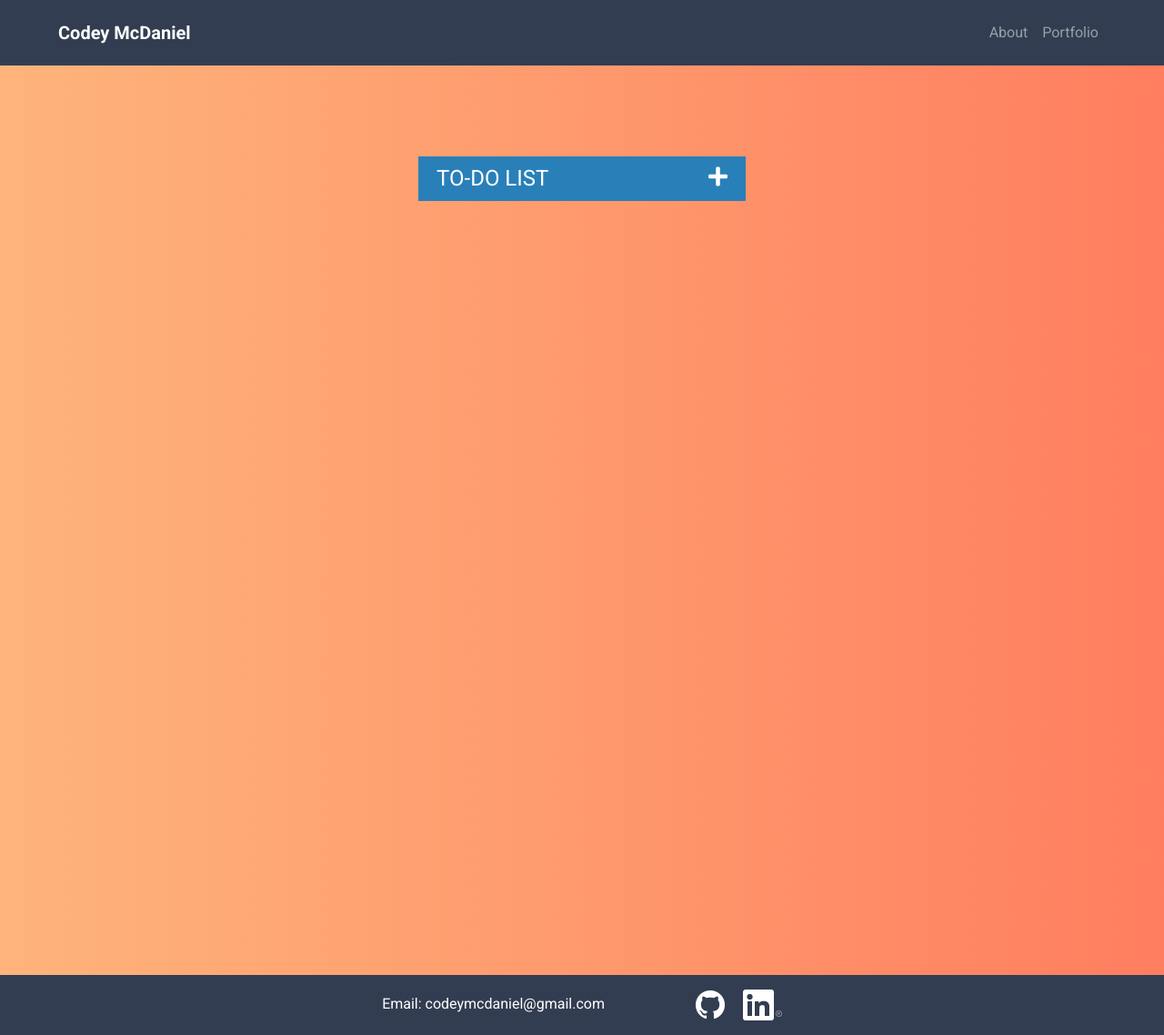
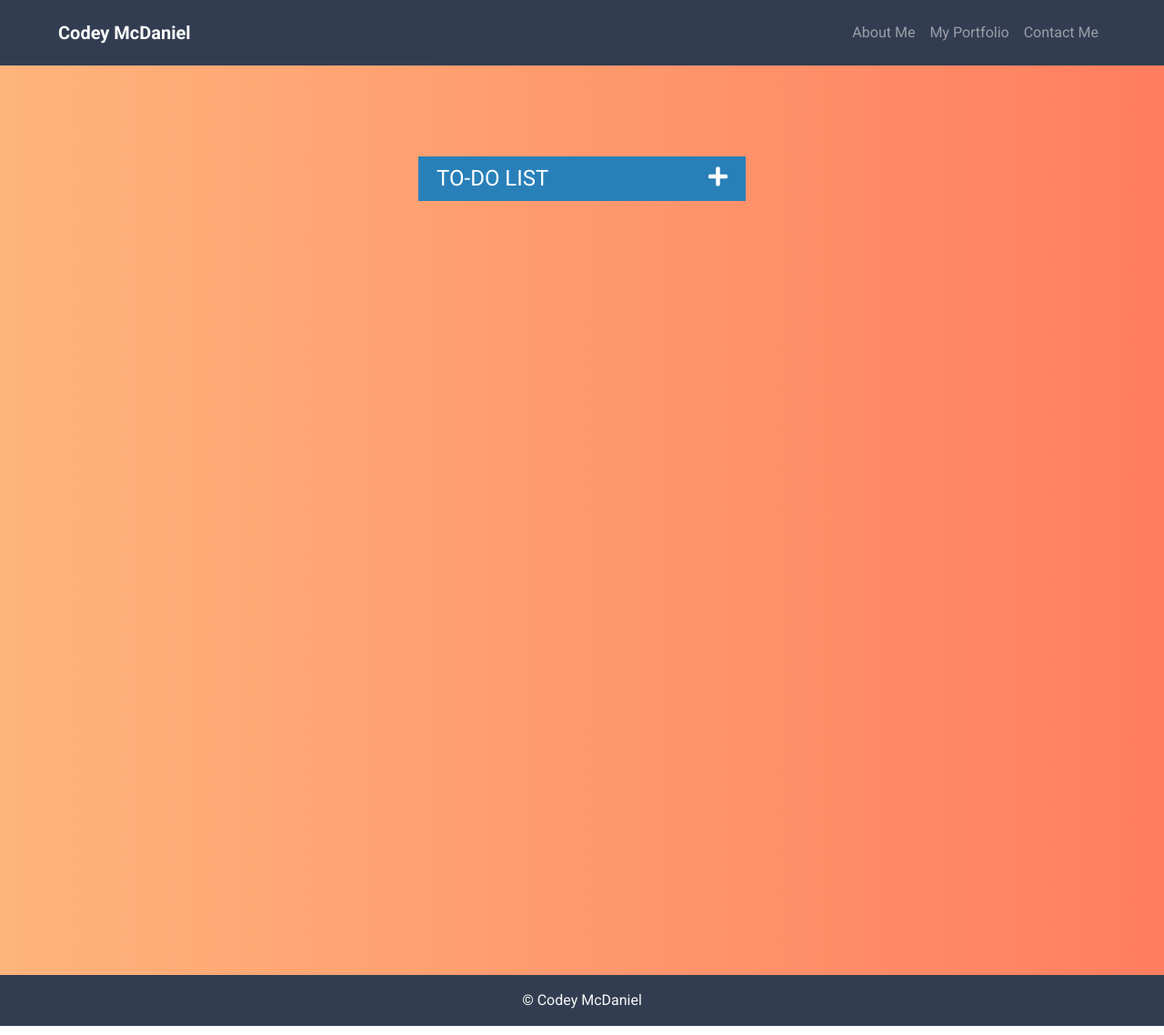
Before and after one commit to codeycsm/To-Do-List, a plain HTML site: page index.html in a window 1280 px wide. Shown: the whole page at 91% size. Drawn offline with nearby package versions, Linux system fonts and the light colour scheme.

Commit message:
remove footer links and added contact link to nav

```diff
--- a/index.html
+++ b/index.html
@@ -49,14 +49,21 @@
             <a
               class="nav-link"
               href="https://codeycsm.github.io/My-Portfolio/index.html"
-              >About</a
+              >About Me</a
             >
           </li>
           <li class="nav-item">
             <a
               class="nav-link"
               href="https://codeycsm.github.io/My-Portfolio/portfolio.html"
-              >Portfolio</a
+              >My Portfolio</a
+            >
+          </li>
+          <li class="nav-item">
+            <a
+              class="nav-link"
+              href="https://codeycsm.github.io/My-Portfolio/contact.html"
+              >Contact Me</a
             >
           </li>
         </ul>
@@ -71,24 +78,9 @@
       <ul id="list"></ul>
     </div>
     <footer class="text-light py-3 text-center mt-5 sticky-bottom">
-      <p class="text-white d-inline mr-5">Email: codeymcdaniel@gmail.com</p>
-      <a
-        class="ml-5 mr-3"
-        href="https://github.com/codeycsm/To-Do-List"
-        target="_blank"
-        class="mr-2"
-      >
-        <img src="assets/imgs/GitHub-Mark-Light-32px.png" alt="Github Logo" />
-      </a>
-      <a
-        href="https://www.linkedin.com/in/codey-mcdaniel-4a486298/"
-        target="_blank"
-      >
-        <img src="assets/imgs/In-White-34px-R.png" alt="LinkedIn Logo" />
-      </a>
+      &copy; Codey McDaniel
     </footer>
     <!-- JavaScript file -->
-    <script src="assets/js/toDo.js"></script>
   </body>
   <script
     src="https://code.jquery.com/jquery-3.3.1.slim.min.js"
@@ -105,4 +97,5 @@
     integrity="sha384-ChfqqxuZUCnJSK3+MXmPNIyE6ZbWh2IMqE241rYiqJxyMiZ6OW/JmZQ5stwEULTy"
     crossorigin="anonymous"
   ></script>
+  <script src="assets/js/toDo.js"></script>
 </html>
```
